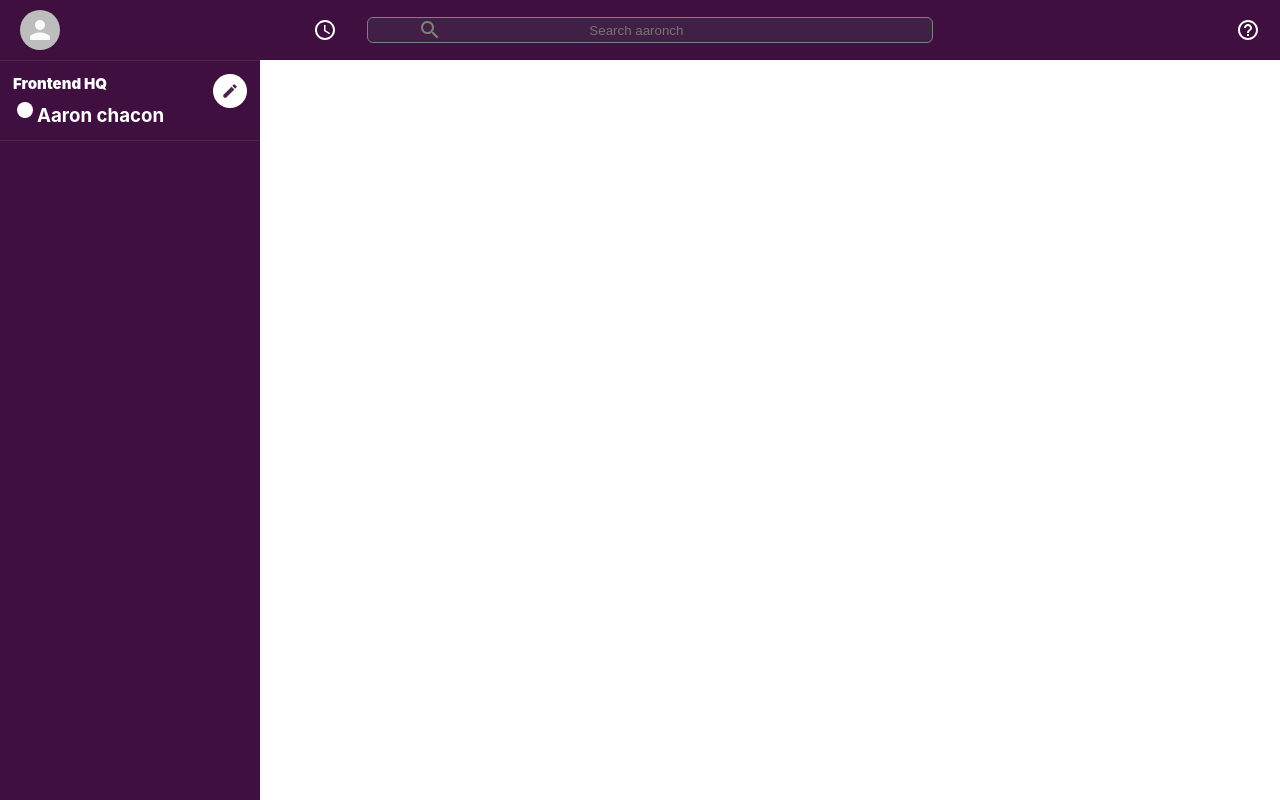
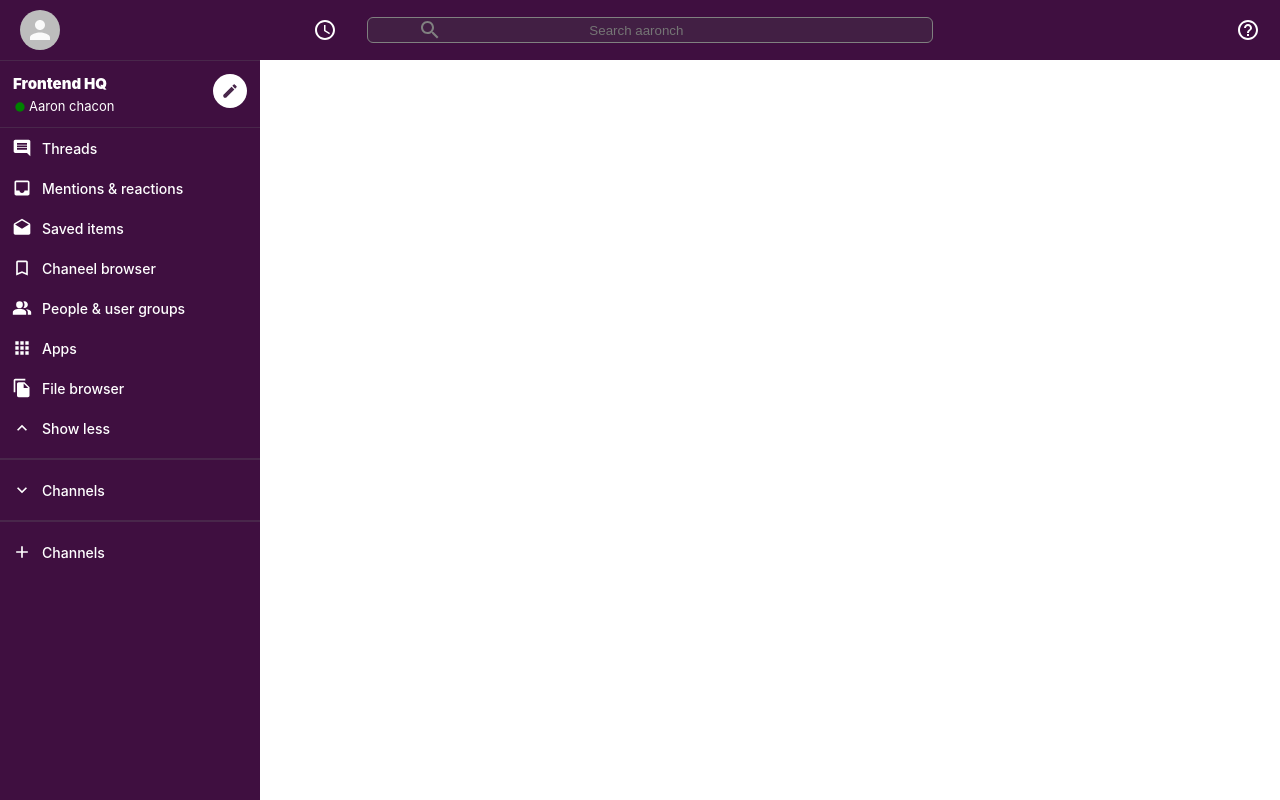
Before and after one commit to AaronChacon/Slack-clone, a React (Create React App) app: page / in a window 1280 px wide. Built offline with nearby package versions, Linux system fonts and the light colour scheme.

Commit message:
[feature] - sidebar

```diff
--- a/package.json
+++ b/package.json
@@ -9,6 +9,7 @@
     "@testing-library/jest-dom": "^4.2.4",
     "@testing-library/react": "^9.3.2",
     "@testing-library/user-event": "^7.1.2",
+    "firebase": "^8.9.1",
     "react": "^17.0.2",
     "react-dom": "^17.0.2",
     "react-redux": "^7.2.3",
--- a/src/app/components/Sidebar.js
+++ b/src/app/components/Sidebar.js
@@ -1,8 +1,20 @@
 import React from 'react';
 import styled  from 'styled-components';
 
+import CreateIcon from '@material-ui/icons/Create';
+import { SidebarOption } from './SidebarOption';
+
 import FiberManualRecordIcon from '@material-ui/icons/FiberManualRecord';
-import CreateIcon from '@material-ui/icons/Create';
+import InsertCommentIcon from '@material-ui/icons/InsertComment';
+import InboxIcon from '@material-ui/icons/Inbox';
+import DraftsIcon from '@material-ui/icons/Drafts';
+import BookmarkBorderIcon from '@material-ui/icons/BookmarkBorder';
+import PeopleAltIcon from '@material-ui/icons/PeopleAlt';
+import AppsIcon from '@material-ui/icons/Apps';
+import FileCopyIcon from '@material-ui/icons/FileCopy';
+import ExpandLessIcon from '@material-ui/icons/ExpandLess';
+import ExpandMoreIcon from '@material-ui/icons/ExpandMore';
+import AddIcon from '@material-ui/icons/Add';
 
 
 const SidebarContainer = styled.div`
@@ -12,6 +24,12 @@
     border-top: 1px solid var(--slack-light-color);
     max-width: 260px;
     margin-top: 60px;
+
+    > hr {
+        margin-top: 10px;
+        margin-bottom: 10px;
+        border: 1px solid #49274b;
+    }
 
 `;
 
@@ -37,6 +55,23 @@
         font-weight: 900;
         margin-bottom: 5px;
     }
+
+    > h3 {
+        display: flex;
+        font-size: 13px;
+        font-weight: 400;
+        align-items: center;
+    }
+
+    > h3 > .MuiSvgIcon-root {
+        font-size: 14px;
+        margin-top: 1px;
+        margin-right: 2px;
+        color: green;
+    }
+
+
+
 `;
 
 export const Sidebar = () => {
@@ -52,6 +87,22 @@
                 </SidebarInfo>
                 <CreateIcon />
             </SidebarHeader>
+
+            <SidebarOption Icon={InsertCommentIcon}  title="Threads" />
+            <SidebarOption Icon={InboxIcon}  title="Mentions & reactions" />
+            <SidebarOption Icon={DraftsIcon}  title="Saved items" />
+            <SidebarOption Icon={BookmarkBorderIcon}  title="Chaneel browser" />
+            <SidebarOption Icon={PeopleAltIcon}  title="People & user groups" />
+            <SidebarOption Icon={AppsIcon}  title="Apps" />
+            <SidebarOption Icon={FileCopyIcon}  title="File browser" />
+            <SidebarOption Icon={ExpandLessIcon}  title="Show less" />
+
+            <hr/>
+            <SidebarOption Icon={ExpandMoreIcon}  title="Channels" />
+            <hr/>
+            <SidebarOption Icon={AddIcon} addChannelOption title="Channels" />
+
+
         </SidebarContainer>
     )
 }
--- /dev/null
+++ b/src/app/components/SidebarOption.js
@@ -0,0 +1,67 @@
+import React from 'react';
+import styled  from 'styled-components';
+
+const SidebarOptionContainer = styled.div`
+    display: flex;
+    align-items: center;
+    font-size: 12px;
+    padding-left: 2px;
+    cursor: pointer;
+
+    :hover{
+        opacity: 0.9;
+        background-color: #340e36;
+    }
+
+    > h3 {
+        font-weight: 500;
+    }
+
+    > h3 > span {
+        padding: 15px;
+    }
+
+`;
+
+const SidebarOptionChannel = styled.div`
+
+`;
+
+
+
+
+export const SidebarOption = ({ Icon, addChannelOption, title,  }) => {
+
+    const addChannel = () => {
+
+    };
+
+    const selecteChannel = () => {
+
+    };
+
+
+
+    return (
+        <SidebarOptionContainer
+            onClick={addChannelOption ? addChannel: selecteChannel}
+        >
+            {Icon && <Icon fontSize='small'  style={{  padding: 10 }}  /> }
+
+            {
+                Icon
+                ?
+                (
+                    <h3>{title}</h3>
+                )
+                :
+                (
+                    <SidebarOptionChannel>
+                        <span>#</span> {title}
+                    </SidebarOptionChannel>
+                )
+            }
+
+        </SidebarOptionContainer>
+    )
+}
```
Also changed, not shown: 1 other file (tests, documents, lock files or other folders).
